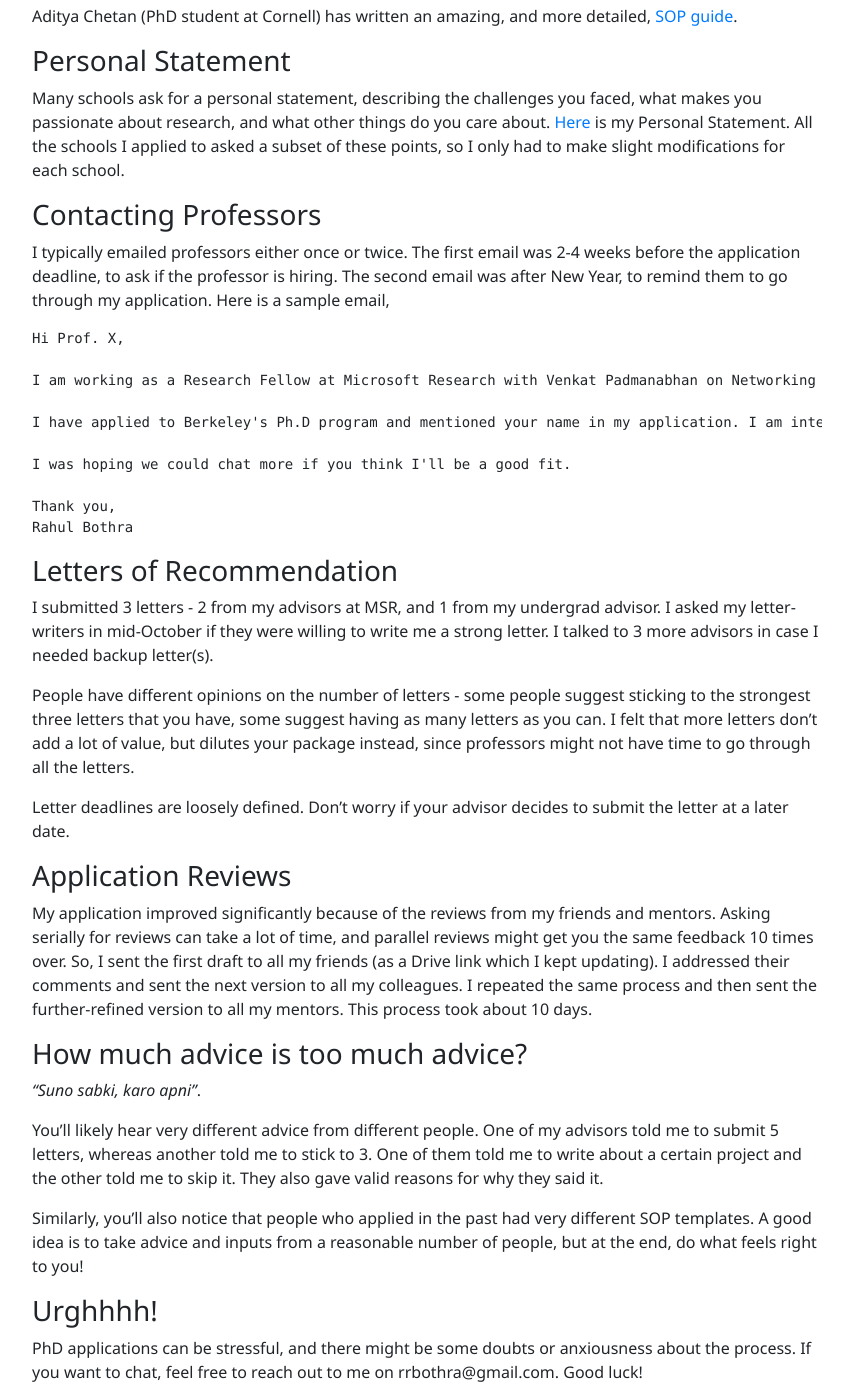
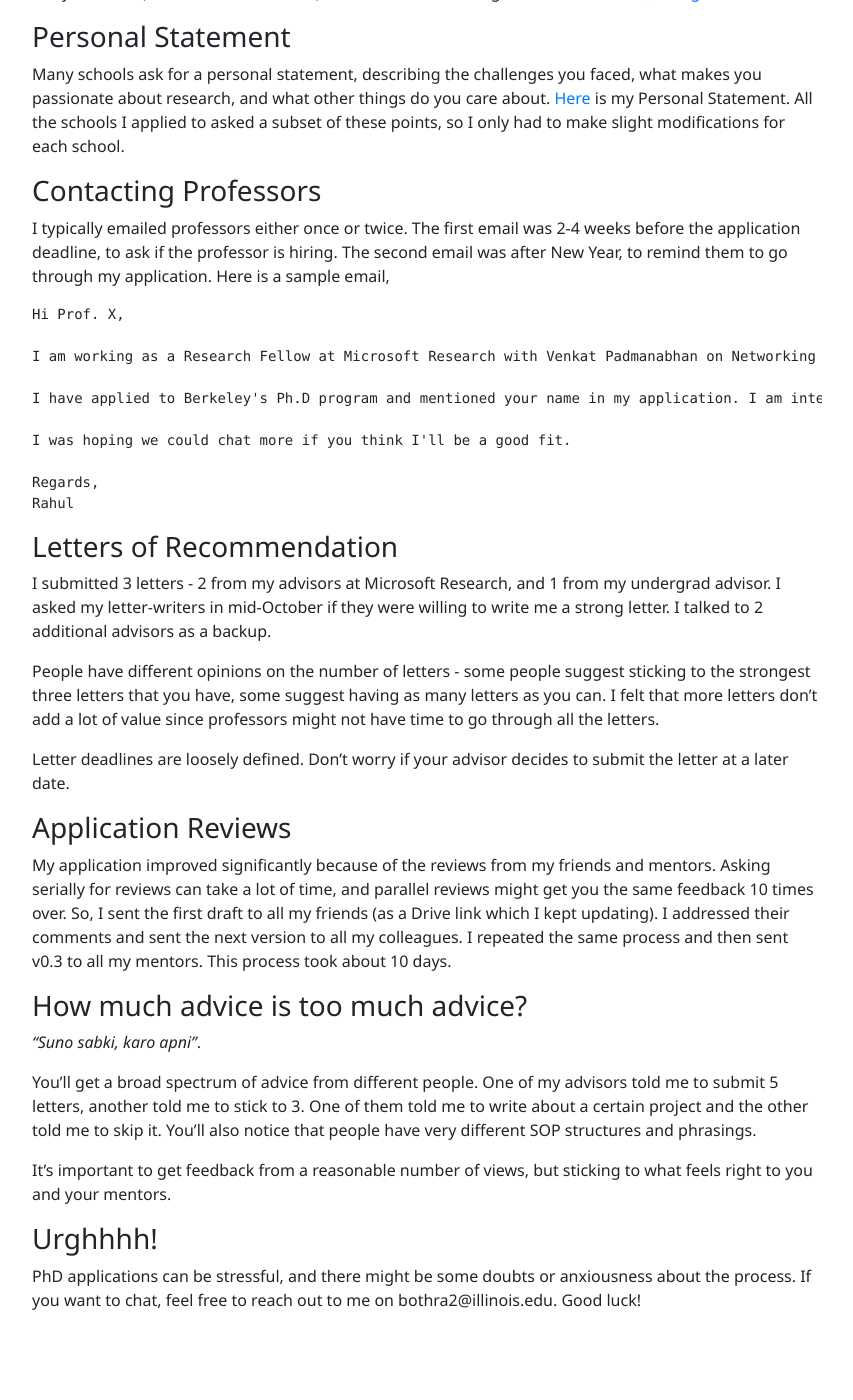
Before and after one commit to rhl-bthr/rhl-bthr.github.io, a Jekyll site: the page built from phd-applications.md, in a window 1280 px wide and 1400 px high, scrolled down 946 px. Shown: the whole window, without its empty margins (213-1066 px from the left). Built offline with Jekyll 4.4.1, drawn with Linux system fonts in a browser that asks for light colours; after the commit the page ends 2274 px from its top, so only the background shows below that; some of the changed text lies outside the part shown.

Commit message:
minor updates

````diff
--- a/phd-applications.md
+++ b/phd-applications.md
@@ -3,10 +3,10 @@ layout: post
 title: "PhD applications inputs"
 ---
 
-I applied to 10 schools, interviewed with 8, and got offers from 5. I decided to go to UIUC. My advisors and colleagues gave a lot of useful inputs on my application that I've tried to summarize here.
+I applied to 10 schools, interviewed with 8, and got offers from 5. I decided to go to UIUC. Most of this is credit to my advisors and colleagues gave invaluable inputs on my application. I've tried to summarize that feedback in this post.
 
 ### Proficiency Tests
-All US schools ask for TOEFL scores. A handful of them also ask for GRE scores. Typically, these scores don't matter beyond a certain cut-off. GRE Verbal takes about ~2 weeks to prepare. TOEFL, if given after GRE should take ~2 days to prepare. It's a good idea to be done with these tests in advance (I completed them by 30th September).
+All US schools request TOEFL scores. A handful of them also request GRE scores. Typically, these scores don't matter beyond a certain cut-off. GRE Verbal takes about ~2 weeks to prepare. TOEFL, if given after GRE should take ~2 days to prepare. It's a good idea to be done with these tests in advance (I completed them by 30th September).
 
 ### Which schools to apply to?
 I looked at [csrankings](https://csrankings.org) for schools with a strong Systems group. Amongst those schools, I looked for professors who would be fun to work with. I applied to schools where I found multiple such professors. PhD is a big commitment; a good advice I got was to NOT apply to schools just as a _safe bet_, but to apply to places I would be excited to go to.
@@ -16,13 +16,12 @@ I looked at [csrankings](https://csrankings.org) for schools with a strong Syste
 ### Statement of Purpose
 [Here](https://drive.google.com/file/d/1T3qaQf_L9T2bOLDlMVMPRbbWFEoniBYT/view?usp=sharing) is my SOP. I used a standard template -- a quick intro, followed by relevant projects and my undergraduate experiences, and concluding with a tailored paragraph for each university.
 
-The goal of the SOP is to help the professor evaluate if you'll succeed as a PhD student. Read your SOP as to how each sentence helps professors gauge that.
-For example, I would get tempted to explain my projects in detail, because I wanted to highlight the effort that went into them. I received feedback from my mentors that goal of this section should only be to highlight the technical/non-technical skills learnt from working on those projects, and not the project details themselves.
+The goal of the SOP is to help the professor evaluate if you can succeed as a PhD student. Try to frame your SOP with that lens. You
+As an example, I would often try to explain my projects in detail because I wanted to highlight the effort that went into them. I received feedback that the goal is only to summarize the project and the skills that you picked up along the way.
 
-Try to keep the SOP short. Professors have limited time to go through each application, and you shouldn't dilute your SOP with too much content. Thankfully, I have the attention span of a 2-year old, so my thumb rule was to cut down on text till I could read it in one go. A good question to ask yourself is - _Will the professor really care about this sentence?_
+Try to keep the SOP short. Professors have limited time to go through each application, and you shouldn't dilute your SOP with too much content. Thankfully, I have the attention span of a 2-year old, so my thumb rule was to cut down on text till I could read it in one go.
 
 Aditya Chetan (PhD student at Cornell) has written an amazing, and more detailed, [SOP guide](https://justachetan.github.io/blog/2022/grad-school-apps/).
-
 
 ### Personal Statement
 Many schools ask for a personal statement, describing the challenges you faced, what makes you passionate about research, and what other things do you care about. [Here](https://drive.google.com/file/d/1GpvUwb9NtKxghcJqAOOXrCPmQ4t2x9rE/view?usp=sharing) is my Personal Statement. All the schools I applied to asked a subset of these points, so I only had to make slight modifications for each school.
@@ -39,29 +38,29 @@ I have applied to Berkeley's Ph.D program and mentioned your name in my applicat
 
 I was hoping we could chat more if you think I'll be a good fit.
 
-Thank you,
-Rahul Bothra
+Regards,
+Rahul
 ```
 
 ### Letters of Recommendation
-I submitted 3 letters - 2 from my advisors at MSR, and 1 from my undergrad advisor. I asked my letter-writers in mid-October if they were willing to write me a strong letter. I talked to 3 more advisors in case I needed backup letter(s).
+I submitted 3 letters - 2 from my advisors at Microsoft Research, and 1 from my undergrad advisor. I asked my letter-writers in mid-October if they were willing to write me a strong letter. I talked to 2 additional advisors as a backup.
 
-People have different opinions on the number of letters - some people suggest sticking to the strongest three letters that you have, some suggest having as many letters as you can. I felt that more letters don't add a lot of value, but dilutes your package instead, since professors might not have time to go through all the letters.
+People have different opinions on the number of letters - some people suggest sticking to the strongest three letters that you have, some suggest having as many letters as you can. I felt that more letters don't add a lot of value since professors might not have time to go through all the letters.
 
 Letter deadlines are loosely defined. Don't worry if your advisor decides to submit the letter at a later date.
 
 
 ### Application Reviews
-My application improved significantly because of the reviews from my friends and mentors. Asking serially for reviews can take a lot of time, and parallel reviews might get you the same feedback 10 times over. So, I sent the first draft to all my friends (as a Drive link which I kept updating). I addressed their comments and sent the next version to all my colleagues. I repeated the same process and then sent the further-refined version to all my mentors. This process took about 10 days.
+My application improved significantly because of the reviews from my friends and mentors. Asking serially for reviews can take a lot of time, and parallel reviews might get you the same feedback 10 times over. So, I sent the first draft to all my friends (as a Drive link which I kept updating). I addressed their comments and sent the next version to all my colleagues. I repeated the same process and then sent v0.3 to all my mentors. This process took about 10 days.
 
 
 ### How much advice is too much advice?
 _"Suno sabki, karo apni"_.
 
-You'll likely hear very different advice from different people. One of my advisors told me to submit 5 letters, whereas another told me to stick to 3. One of them told me to write about a certain project and the other told me to skip it. They also gave valid reasons for why they said it.
+You'll get a broad spectrum of advice from different people. One of my advisors told me to submit 5 letters, another told me to stick to 3. One of them told me to write about a certain project and the other told me to skip it. You'll also notice that people have very different SOP structures and phrasings.
 
-Similarly, you'll also notice that people who applied in the past had very different SOP templates. A good idea is to take advice and inputs from a reasonable number of people, but at the end, do what feels right to you!
+It's important to get feedback from a reasonable number of views, but sticking to what feels right to you and your mentors.
 
 
 ### Urghhhh!
-PhD applications can be stressful, and there might be some doubts or anxiousness about the process. If you want to chat, feel free to reach out to me on rrbothra@gmail.com. Good luck!
+PhD applications can be stressful, and there might be some doubts or anxiousness about the process. If you want to chat, feel free to reach out to me on bothra2@illinois.edu. Good luck!
````
Also changed, not shown: jack-of-no-trades.md (+3 -2 lines).
